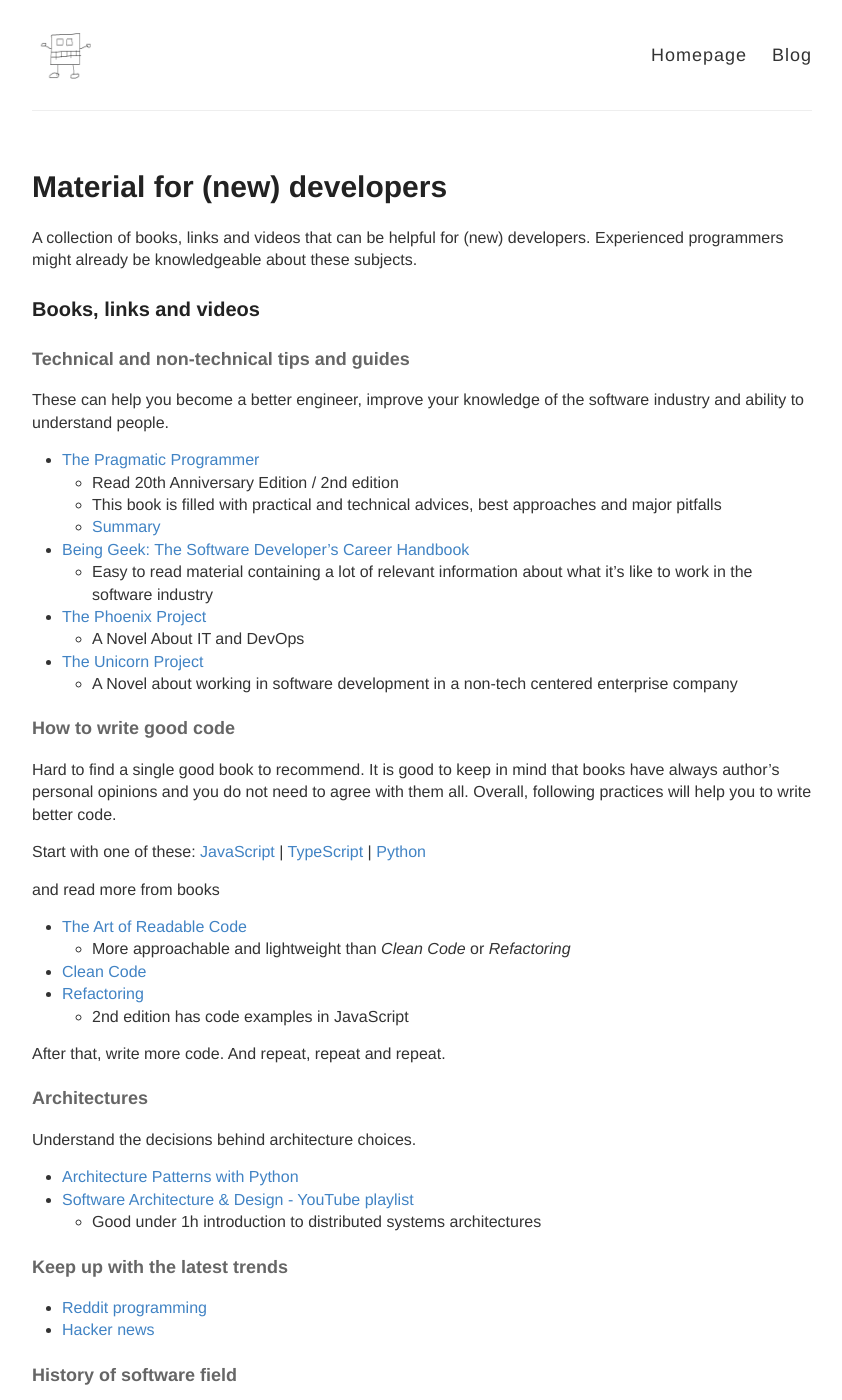
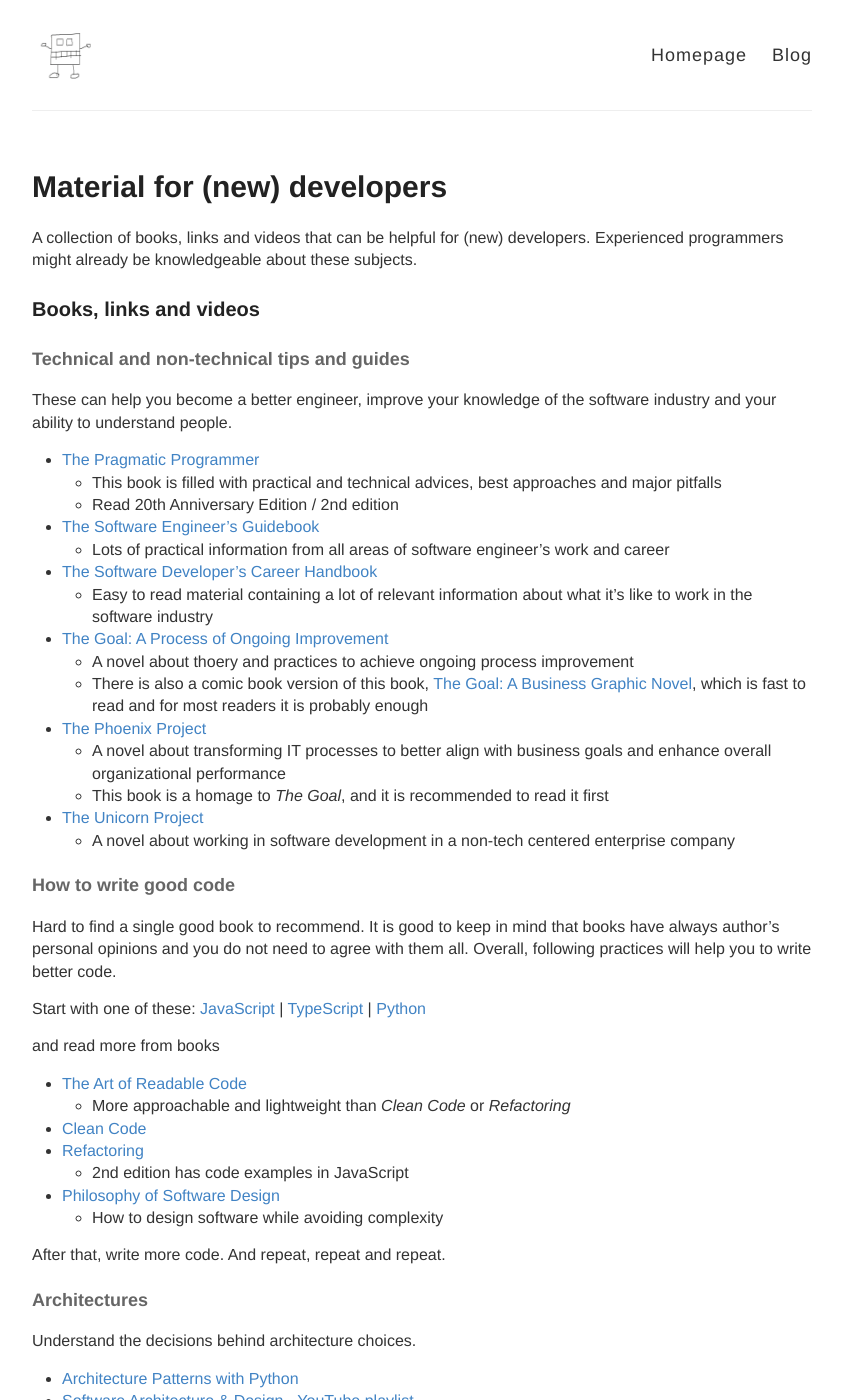
Before and after one commit to ttu/ttu.github.io, a Jekyll site: the page built from _posts/2022-2-5-material-for-new-developers.md, in a window 1280 px wide and 1400 px high. Shown: the whole window, without its empty margins (218-1060 px from the left). Built offline with Jekyll 4.4.1, drawn with Linux system fonts in a browser that asks for light colours.

Commit message:
Update new dev links

```diff
--- a/_posts/2022-2-5-material-for-new-developers.md
+++ b/_posts/2022-2-5-material-for-new-developers.md
@@ -10,18 +10,23 @@
 
 #### Technical and non-technical tips and guides
 
-These can help you become a better engineer, improve your knowledge of the software industry and ability to understand people.
+These can help you become a better engineer, improve your knowledge of the software industry and your ability to understand people.
 
 * [The Pragmatic Programmer](https://www.goodreads.com/book/show/4099.The_Pragmatic_Programmer)
+  * This book is filled with practical and technical advices, best approaches and major pitfalls
   * Read 20th Anniversary Edition / 2nd edition
-  * This book is filled with practical and technical advices, best approaches and major pitfalls
-  * [Summary](https://github.com/HugoMatilla/The-Pragmatic-Programmer)
-* [Being Geek: The Software Developer's Career Handbook](https://www.goodreads.com/book/show/8473471-being-geek)
-  * Easy to read material containing a lot of relevant information about what it's like to work in the software industry
+* [The Software Engineer's Guidebook](https://www.goodreads.com/book/show/201545491-the-software-engineer-s-guidebook)
+  * Lots of practical information from all areas of software engineer's work and career
+* [The Software Developer's Career Handbook](https://www.goodreads.com/book/show/64661326-the-software-developer-s-career-handbook)
+  * Easy to read material containing a lot of relevant information about what it’s like to work in the software industry
+* [The Goal: A Process of Ongoing Improvement](https://www.goodreads.com/book/show/113934.The_Goal)
+  * A novel about thoery and practices to achieve ongoing process improvement
+  * There is also a comic book version of this book, [The Goal: A Business Graphic Novel](https://www.goodreads.com/book/show/35528537-the-goal), which is fast to read and for most readers it is probably enough
 * [The Phoenix Project](https://www.goodreads.com/book/show/17255186-the-phoenix-project)
-  * A Novel About IT and DevOps
+  * A novel about transforming IT processes to better align with business goals and enhance overall organizational performance
+  * This book is a homage to _The Goal_, and it is recommended to read it first
 * [The Unicorn Project](https://www.goodreads.com/book/show/44333183-the-unicorn-project)
-  * A Novel about working in software development in a non-tech centered enterprise company
+  * A novel about working in software development in a non-tech centered enterprise company
 
 #### How to write good code
 
@@ -37,6 +42,8 @@
 * [Clean Code](https://www.goodreads.com/book/show/3735293-clean-code)
 * [Refactoring](https://www.goodreads.com/book/show/44936.Refactoring)
   * 2nd edition has code examples in JavaScript
+* [Philosophy of Software Design](https://www.goodreads.com/book/show/39996759-philosophy-of-software-design)
+  * How to design software while avoiding complexity
 
 After that, write more code. And repeat, repeat and repeat.
 
@@ -50,8 +57,8 @@
 
 #### Keep up with the latest trends
 
+* [Hacker news](https://news.ycombinator.com/)
 * [Reddit programming](http://old.reddit.com/r/programming)
-* [Hacker news](https://news.ycombinator.com/)
 
 #### History of software field
 
```
